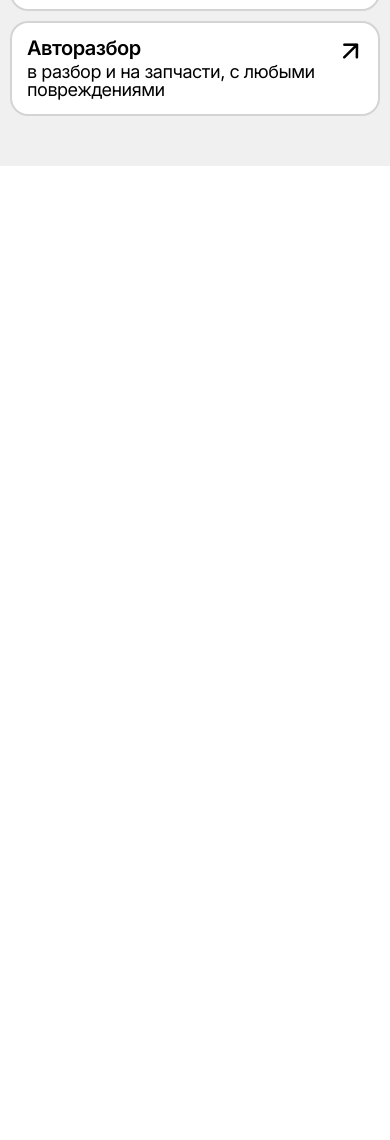
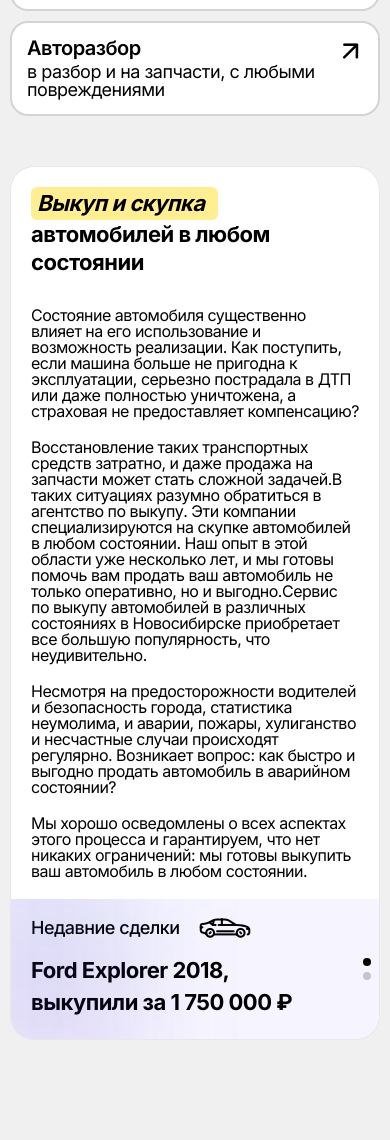
Before and after one commit to Hillel1408/car-buyback, a website: page #src/index.html in a window 390 px wide. Shown: the part 2104-3244 px from the top of the page. Before the commit the page ends 2270 px from the top, so only its background shows below. Drawn offline with nearby package versions, Linux system fonts and the light colour scheme; files that its build step writes are made by us from their sources; files whose address does not match are found by name; a web font is replaced by a local one.

Commit message:
car-buyback

```diff
--- a/#src/index.html
+++ b/#src/index.html
@@ -11,9 +11,8 @@
   </head>
   <body>
     @@include('./html/header.html') @@include('./html/intro.html')
-    @@include('./html/car-buyback.html')
-    <!--@@include('./html/cars.html')
-    @@include('./html/car-brands.html') @@include('./html/feedback.html')
+    @@include('./html/car-buyback.html') @@include('./html/cars.html')
+    <!--@@include('./html/car-brands.html') @@include('./html/feedback.html')
     @@include('./html/scheme.html') @@include('./html/latest.html')
     @@include('./html/contacts.html') @@include('./html/footer.html')
     @@include('./html/popup-order.html') @@include('./html/popup-callback.html')
--- a/#src/scss/sections/cars-slider.scss
+++ b/#src/scss/sections/cars-slider.scss
@@ -4,6 +4,16 @@
     background-color: white;
     position: relative;
     overflow: hidden;
+    display: flex;
+    flex-direction: column;
+    justify-content: space-between;
+    align-items: flex-start;
+    @media (max-width: 1359px) {
+      padding: 20px;
+    }
+    @media (max-width: 767px) {
+      background: #f6f5ff;
+    }
     span {
       font-size: 20px;
       font-weight: 500;
@@ -12,7 +22,15 @@
       display: inline-flex;
       align-items: center;
       position: relative;
-      margin-bottom: 35px;
+      @media (max-width: 1359px) {
+        font-size: 18px;
+      }
+      @media (max-width: 1179px) {
+        font-size: 16px;
+      }
+      @media (max-width: 1023px) {
+        font-size: 18px;
+      }
       &:before {
         position: absolute;
         right: 0;
@@ -22,8 +40,17 @@
     h3 {
       font-size: 24px;
       font-weight: 700;
-      line-height: 133%;
+      line-height: 144%;
       max-width: 305px;
+      @media (max-width: 1359px) {
+        font-size: 20px;
+      }
+      @media (max-width: 1179px) {
+        font-size: 18px;
+      }
+      @media (max-width: 1023px) {
+        font-size: 22px;
+      }
     }
     &-bg,
     &-bg-2 {
@@ -49,6 +76,15 @@
     border-radius: 24px;
     overflow: hidden;
     border: 1px solid #e7e7e7;
+    @media (max-width: 1359px) {
+      height: 161px !important;
+    }
+    @media (max-width: 767px) {
+      border-top: none;
+      border-top-left-radius: 0;
+      border-top-right-radius: 0;
+      height: 141px !important;
+    }
     &-pagination {
       position: absolute;
       z-index: 1;
--- a/#src/scss/sections/cars.scss
+++ b/#src/scss/sections/cars.scss
@@ -5,12 +5,31 @@
     display: flex;
     align-items: flex-start;
     gap: calc(20 / 1360 * 100%);
+    @media (max-width: 1023px) {
+      flex-direction: column;
+      gap: 10px;
+    }
+    @media (max-width: 767px) {
+      gap: 0;
+    }
     & > div:first-child {
       width: calc(900 / 1360 * 100%);
       padding: 30px 40px 40px 40px;
       background: white;
       border-radius: 24px;
       border: 1px solid #e7e7e7;
+      @media (max-width: 1359px) {
+        padding: 30px;
+      }
+      @media (max-width: 1023px) {
+        width: 100%;
+      }
+      @media (max-width: 767px) {
+        padding: 20px;
+        border-bottom: none;
+        border-bottom-left-radius: 0;
+        border-bottom-right-radius: 0;
+      }
       h2 {
         margin-bottom: 30px;
         max-width: 600px;
@@ -20,11 +39,17 @@
         &:not(:last-child) {
           margin-bottom: 20px;
         }
+        @media (max-width: 1179px) {
+          font-size: 16px;
+        }
       }
     }
     & > div:last-child {
       overflow: hidden;
       width: calc(440 / 1360 * 100%);
+      @media (max-width: 1023px) {
+        width: 100%;
+      }
     }
   }
 }
```
